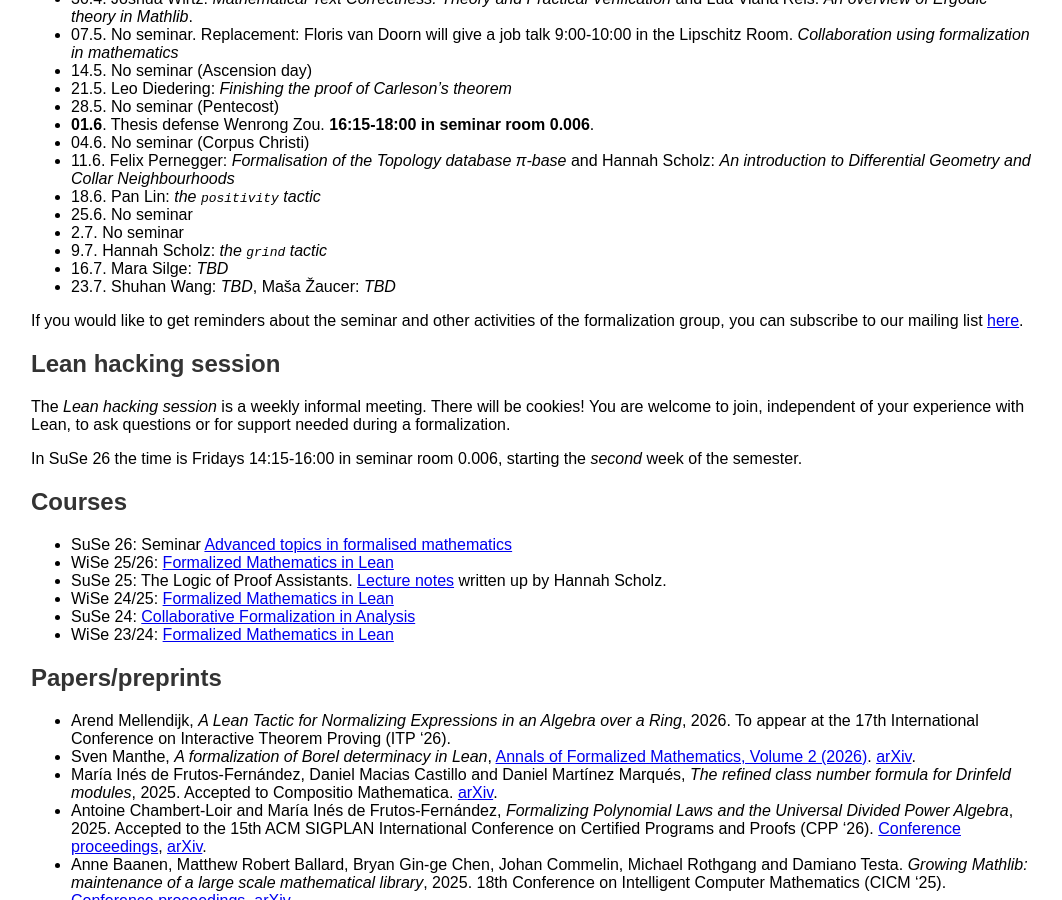
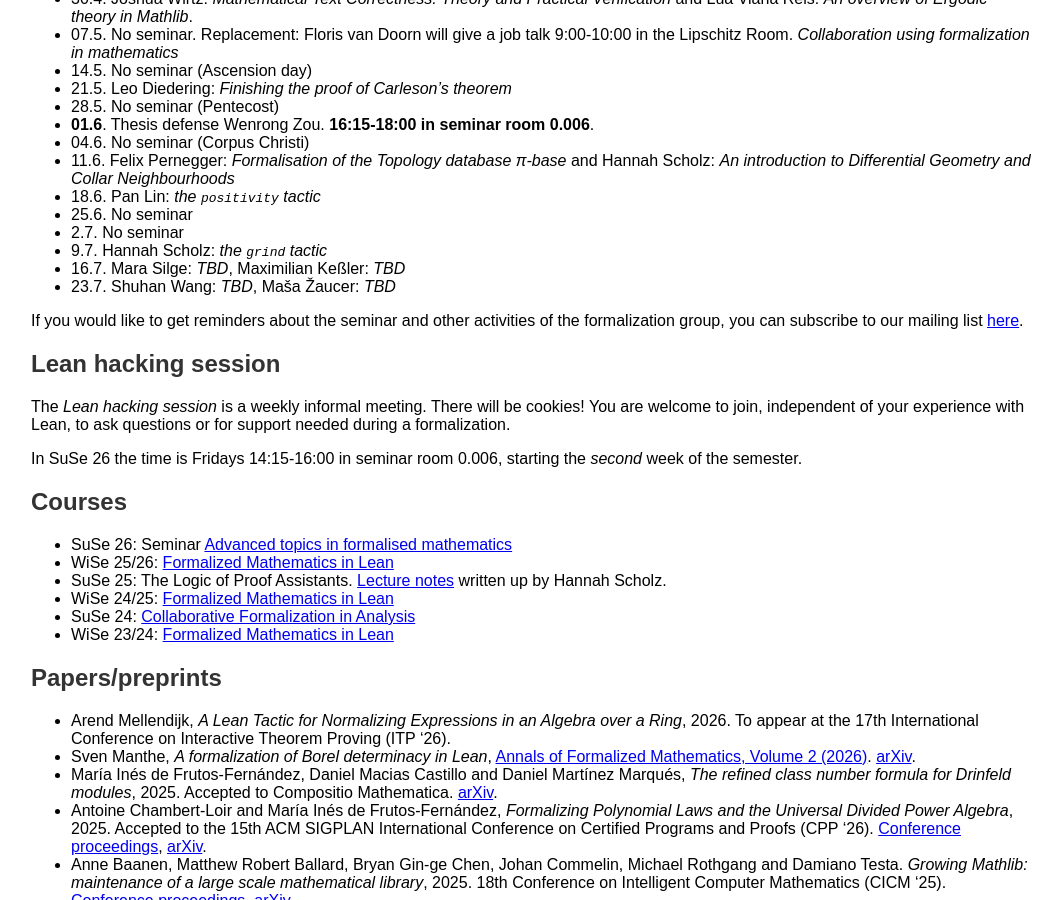
Before and after one commit to fpvandoorn/fpvandoorn.github.io, a Jekyll site: the page built from formalized-mathematics.md, in a window 1280 px wide and 900 px high, scrolled down 1028 px. Shown: the whole window, without its empty margins (109-1171 px from the left). Built offline with Jekyll 4.4.1, drawn with Linux system fonts in a browser that asks for light colours; our own code applies the rules of GitHub Pages for plain Markdown files.

Commit message:
Max talk

```diff
--- a/formalized-mathematics.md
+++ b/formalized-mathematics.md
@@ -66,7 +66,7 @@
 * 25.6. No seminar
 * 2.7. No seminar
 * 9.7. Hannah Scholz: *the `grind` tactic*
-* 16.7. Mara Silge: *TBD*
+* 16.7. Mara Silge: *TBD*, Maximilian Keßler: *TBD*
 * 23.7. Shuhan Wang: *TBD*, Maša Žaucer: *TBD*
 
 If you would like to get reminders about the seminar and other activities of the formalization group, you can subscribe to our mailing list [here](https://listen.uni-bonn.de/wws/info/formal-math).
```
